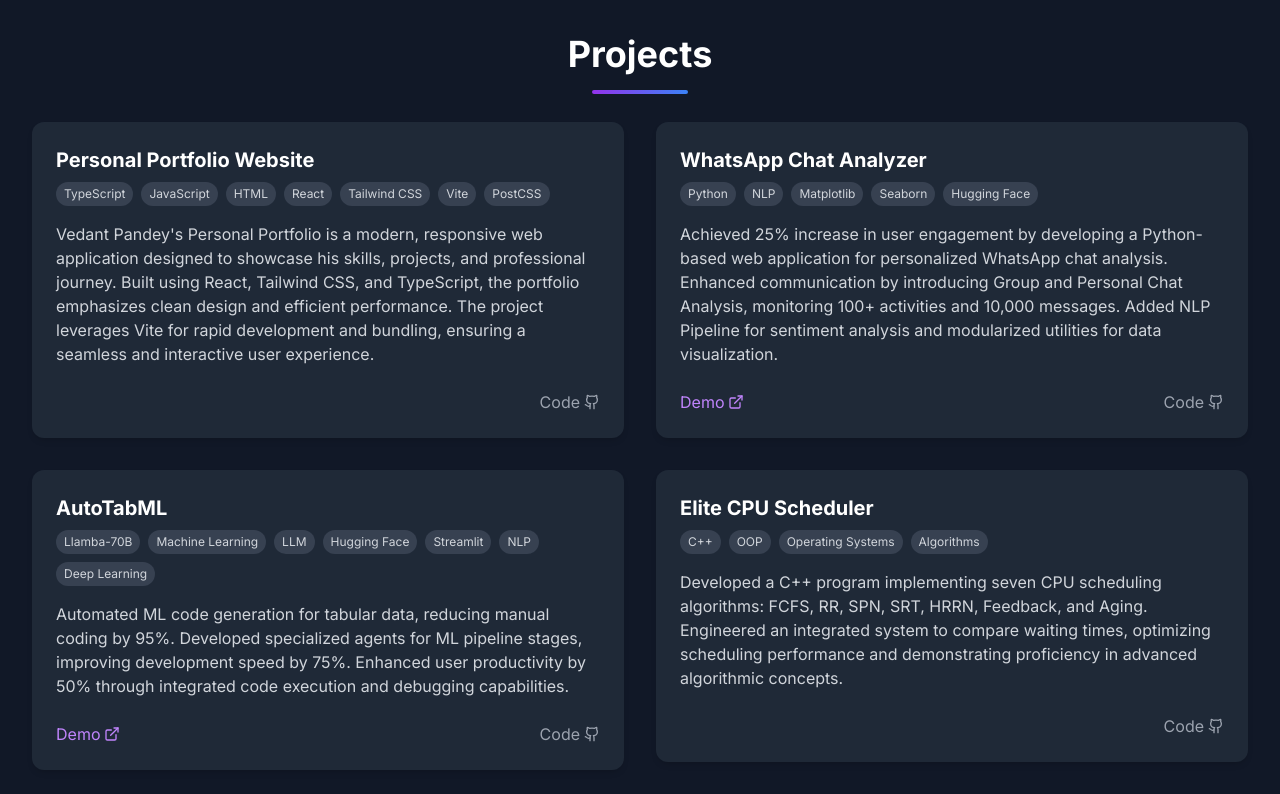
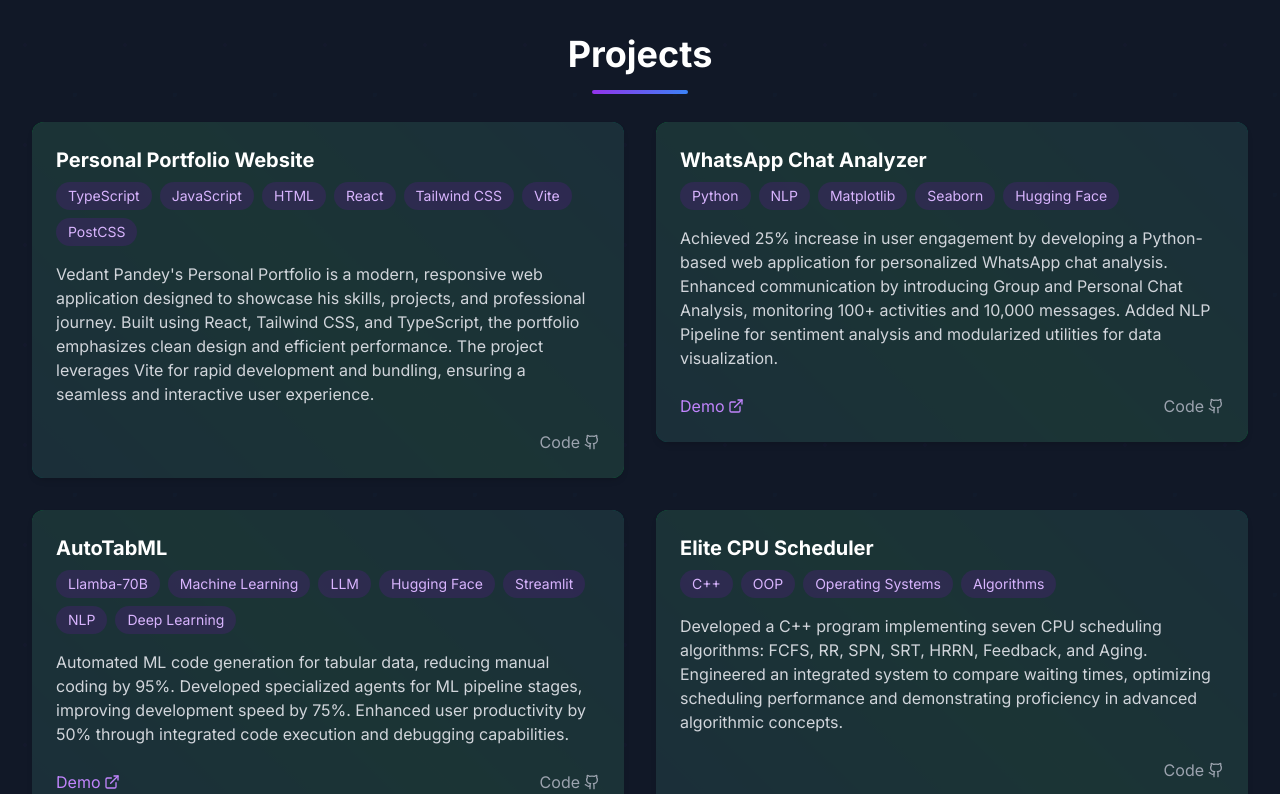
Before and after one commit to vedant22p/Personal-Portfolio, a React (Vite) app: page / in a window 1280 px wide. Shown: the part 3280-4074 px from the top of the page. Built offline with nearby package versions, Linux system fonts and the light colour scheme.

Commit message:
Enhance website design with animations and visual elements

```diff
--- a/src/App.tsx
+++ b/src/App.tsx
@@ -19,10 +19,39 @@ function App() {
       duration: 1000,
       easing: 'ease-out',
     });
+
+    // Create particles
+    const createParticle = () => {
+      const particles = document.querySelector('.particles');
+      if (particles) {
+        const particle = document.createElement('div');
+        particle.className = 'particle';
+        particle.style.left = Math.random() * 100 + '%';
+        particle.style.animationDuration = (Math.random() * 8 + 4) + 's';
+        particles.appendChild(particle);
+
+        setTimeout(() => {
+          particle.remove();
+        }, 8000);
+      }
+    };
+
+    // Create particles periodically
+    const particleInterval = setInterval(createParticle, 2000);
+
+    return () => clearInterval(particleInterval);
   }, []);
 
   return (
-    <div className="min-h-screen bg-gray-900">
+    <div className="relative min-h-screen bg-gray-900">
+      {/* Neural Network Background */}
+      <div className="neural-bg"></div>
+
+      {/* Floating Particles */}
+      <div className="particles"></div>
+
+      {/* Main Content */}
+      <div className="relative z-10">
         <Header />
         <main className="container mx-auto px-4 sm:px-6 lg:px-8 pb-20">
           <Hero />
@@ -36,6 +65,7 @@ function App() {
         </main>
         <Footer />
       </div>
+    </div>
   );
 }
 
--- a/src/components/ui/ProjectCard.tsx
+++ b/src/components/ui/ProjectCard.tsx
@@ -18,16 +18,16 @@ const ProjectCard: React.FC<ProjectCardProps> = ({
   codeLink
 }) => {
   return (
-    <div className="bg-gray-800 rounded-xl overflow-hidden shadow-md transition-all duration-300 hover:shadow-xl hover:-translate-y-2 group p-6">
+    <div className="gradient-border glow hover-card bg-gray-800/90 rounded-xl overflow-hidden shadow-md p-6">
       <h3 className="text-xl font-bold text-white mb-2">{title}</h3>
 
       <div className="flex flex-wrap gap-2 mb-4">
-        {tags.map((tag, index) => (
+        {tags.map((skill, index) => (
           <span
             key={index}
-            className="px-2 py-1 bg-gray-700 text-gray-300 rounded-full text-xs"
+            className="skill-tag px-3 py-1 bg-purple-900/30 text-purple-300 rounded-full text-sm"
           >
-            {tag}
+            {skill}
           </span>
         ))}
       </div>
--- a/src/index.css
+++ b/src/index.css
@@ -9,6 +9,7 @@
 
   body {
     @apply text-gray-800 dark:text-gray-200 antialiased;
+    background: radial-gradient(circle at 50% 50%, rgba(91, 33, 182, 0.03) 0%, rgba(0, 0, 0, 0) 50%);
   }
 
   h1, h2, h3, h4, h5, h6 {
@@ -22,7 +23,123 @@
   }
 }
 
-/* Animation for skill bars */
+/* Floating Animation */
+@keyframes float {
+  0% {
+    transform: translateY(0px);
+  }
+  50% {
+    transform: translateY(-20px);
+  }
+  100% {
+    transform: translateY(0px);
+  }
+}
+
+.floating {
+  animation: float 6s ease-in-out infinite;
+}
+
+/* Neural Network Background */
+.neural-bg {
+  position: absolute;
+  top: 0;
+  left: 0;
+  width: 100%;
+  height: 100%;
+  pointer-events: none;
+  z-index: 0;
+  opacity: 0.1;
+  background-image: radial-gradient(circle at 25px 25px, rgba(147, 51, 234, 0.2) 2%, transparent 0%),
+                    radial-gradient(circle at 75px 75px, rgba(59, 130, 246, 0.2) 2%, transparent 0%);
+  background-size: 100px 100px;
+}
+
+/* Animated Gradient Border */
+.gradient-border {
+  position: relative;
+  border-radius: 0.75rem;
+}
+
+.gradient-border::before {
+  content: '';
+  position: absolute;
+  top: -2px;
+  left: -2px;
+  right: -2px;
+  bottom: -2px;
+  background: linear-gradient(45deg, #6d28d9, #3b82f6, #6d28d9);
+  border-radius: 0.85rem;
+  z-index: -1;
+  animation: borderRotate 4s linear infinite;
+}
+
+@keyframes borderRotate {
+  0% {
+    filter: hue-rotate(0deg);
+  }
+  100% {
+    filter: hue-rotate(360deg);
+  }
+}
+
+/* Glowing Effect */
+.glow {
+  position: relative;
+}
+
+.glow::after {
+  content: '';
+  position: absolute;
+  top: 0;
+  left: 0;
+  right: 0;
+  bottom: 0;
+  border-radius: inherit;
+  box-shadow: 0 0 60px 2px rgba(139, 92, 246, 0.15);
+  opacity: 0;
+  transition: opacity 0.3s ease;
+}
+
+.glow:hover::after {
+  opacity: 1;
+}
+
+/* Particle Effect */
+.particles {
+  position: absolute;
+  width: 100%;
+  height: 100%;
+  top: 0;
+  left: 0;
+  pointer-events: none;
+  overflow: hidden;
+}
+
+.particle {
+  position: absolute;
+  width: 4px;
+  height: 4px;
+  background: rgba(147, 51, 234, 0.2);
+  border-radius: 50%;
+  animation: particleFloat 8s infinite linear;
+}
+
+@keyframes particleFloat {
+  0% {
+    transform: translateY(0) translateX(0);
+    opacity: 0;
+  }
+  50% {
+    opacity: 0.5;
+  }
+  100% {
+    transform: translateY(-100vh) translateX(100px);
+    opacity: 0;
+  }
+}
+
+/* Progress Bar Animation */
 @keyframes progressAnimation {
   0% {
     width: 0;
@@ -32,7 +149,7 @@
   }
 }
 
-/* Animation for timeline items */
+/* Timeline Animation */
 .timeline-item {
   opacity: 0;
   transform: translateY(20px);
@@ -43,3 +160,39 @@
   opacity: 1;
   transform: translateY(0);
 }
+
+/* Card Hover Effects */
+.hover-card {
+  transition: all 0.3s ease;
+}
+
+.hover-card:hover {
+  transform: translateY(-8px);
+  box-shadow: 0 10px 30px -5px rgba(139, 92, 246, 0.3);
+}
+
+/* Skill Tag Animation */
+.skill-tag {
+  position: relative;
+  overflow: hidden;
+}
+
+.skill-tag::before {
+  content: '';
+  position: absolute;
+  top: 0;
+  left: -100%;
+  width: 100%;
+  height: 100%;
+  background: linear-gradient(
+    90deg,
+    transparent,
+    rgba(255, 255, 255, 0.1),
+    transparent
+  );
+  transition: 0.5s;
+}
+
+.skill-tag:hover::before {
+  left: 100%;
+}
```
Lines whose indentation alone changed are shown as unchanged.
